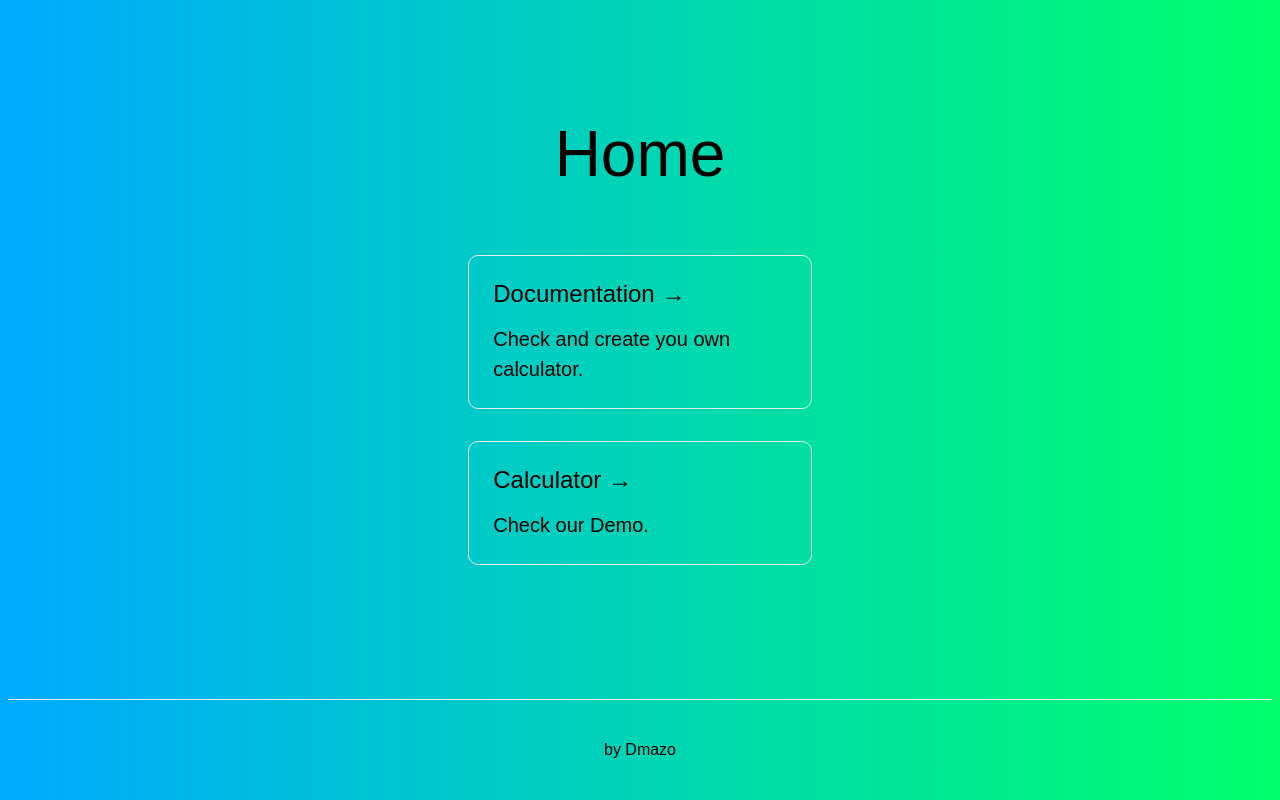
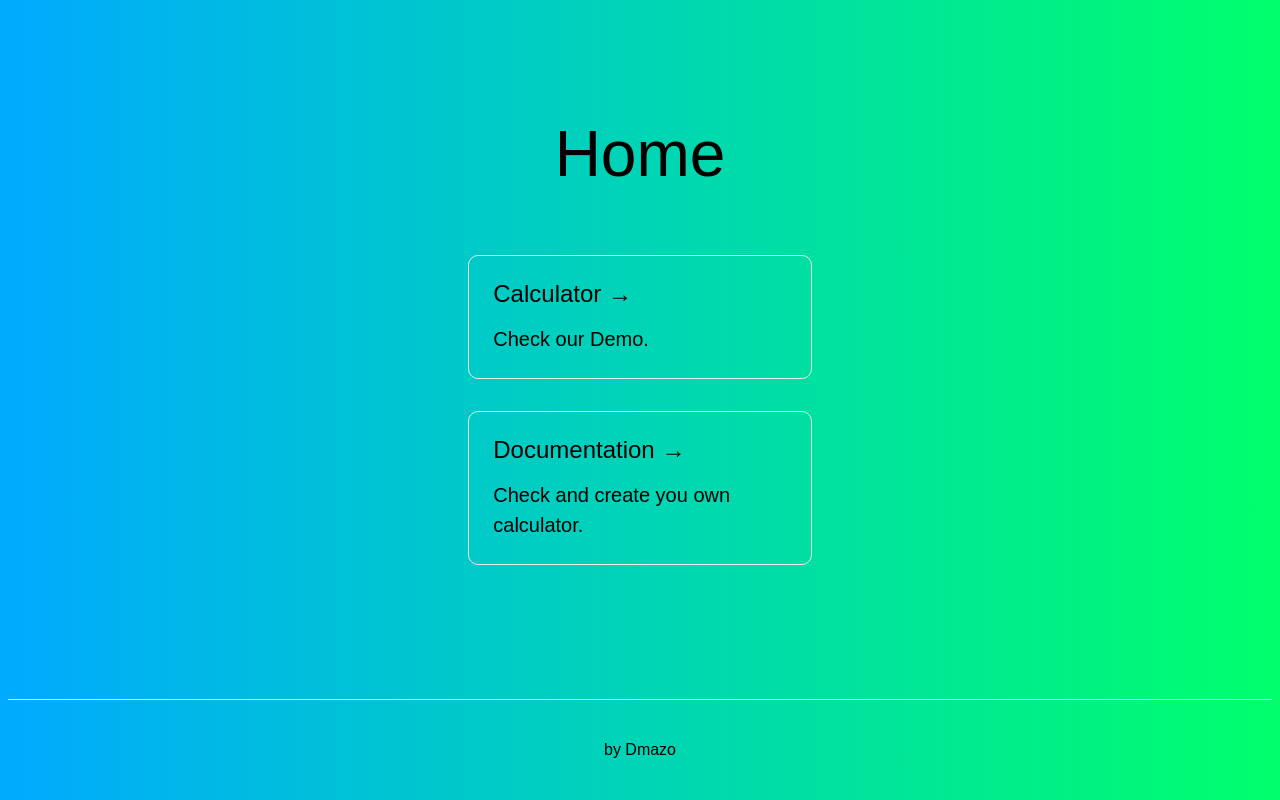
Before and after one commit to tryp031/calculator-nextjs, a Next.js app: page / in a window 1280 px wide. Built offline with nearby package versions, Linux system fonts and the light colour scheme.

Commit message:
Update index.js

```diff
--- a/pages/index.js
+++ b/pages/index.js
@@ -13,14 +13,13 @@ export default function Home() {
         <h1 className={styles.title}>Home</h1>
 
         <div className={styles.grid}>
+          <a href="/calculator" className={styles.card}>
+            <h3>Calculator &rarr;</h3>
+            <p>Check our Demo.</p>
+          </a>
           <a href="https://github.com/tryp031/calculator-nextjs#readme" target="_blank" className={styles.card}>
             <h3>Documentation &rarr;</h3>
             <p>Check and create you own calculator.</p>
-          </a>
-
-          <a href="/calculator" className={styles.card}>
-            <h3>Calculator &rarr;</h3>
-            <p>Check our Demo.</p>
           </a>
         </div>
       </main>
```
